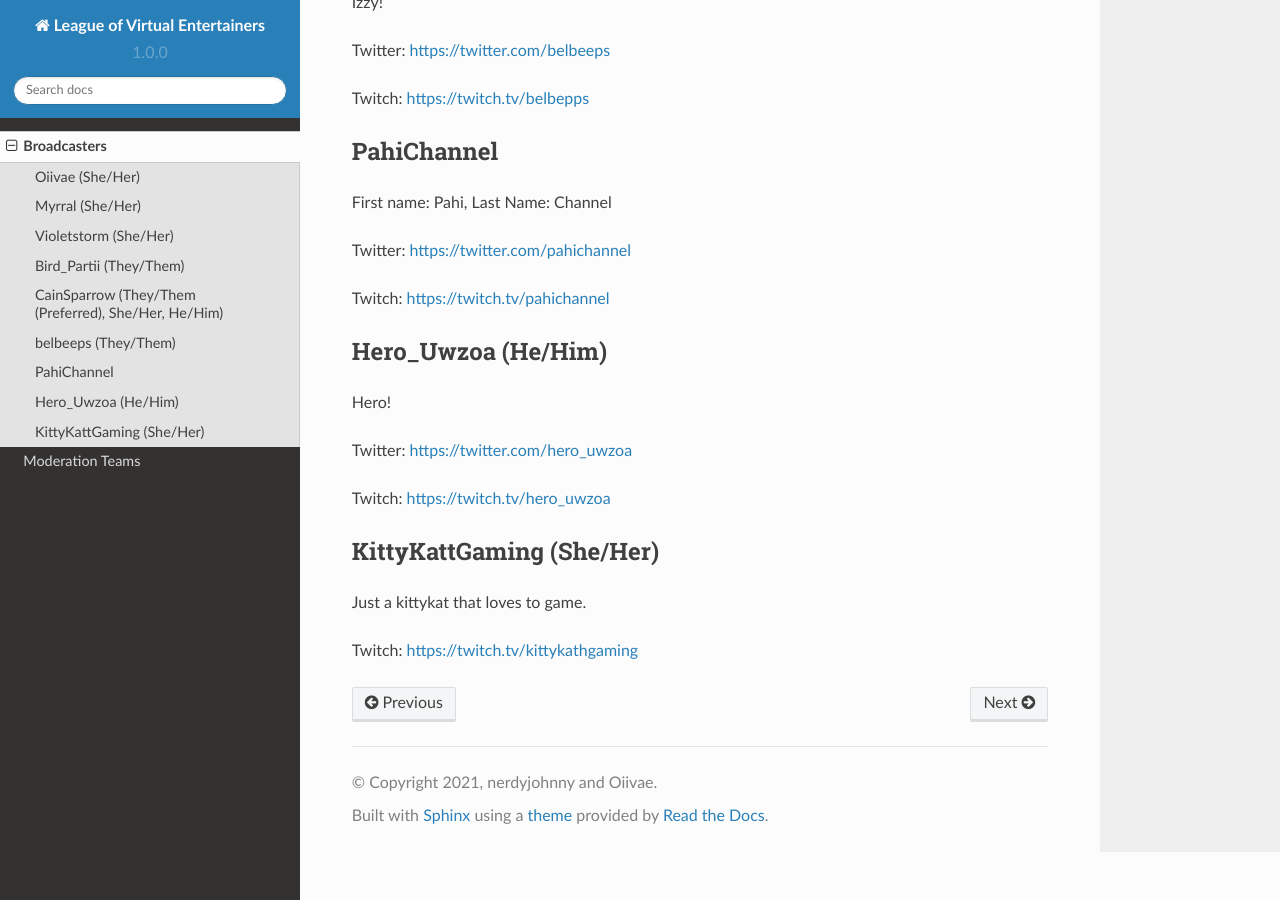
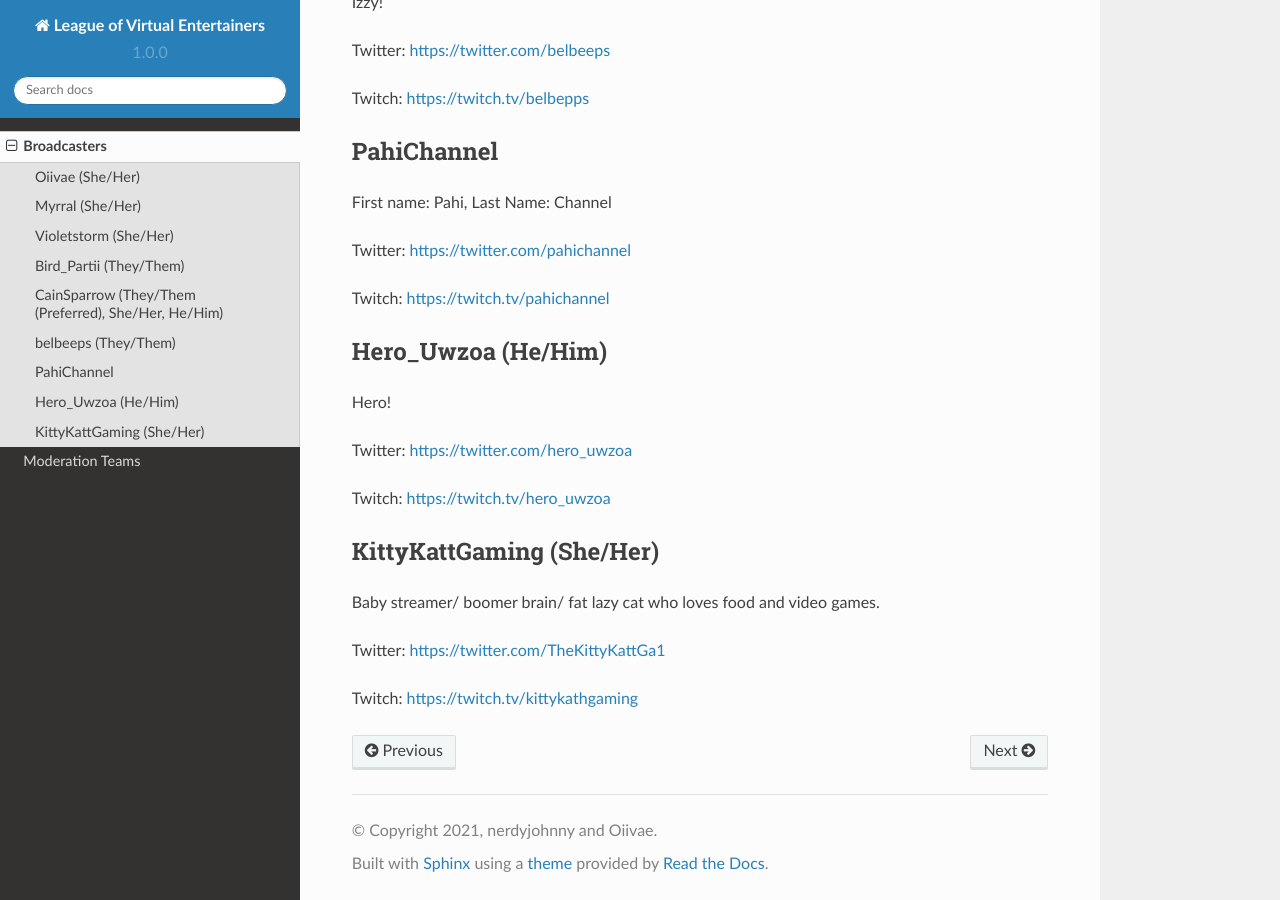
Before and after one commit to OiivaeCommunity/love, a Sphinx documentation site: the page built from docs/source/broadcasters.rst, in a window 1280 px wide and 900 px high, scrolled down 1393 px. Built offline with Sphinx 7.4.7 and the Read the Docs theme 2.0.0, drawn with Linux system fonts in a browser that asks for light colours.

Commit message:
Updated Kitty

```diff
--- a/docs/source/broadcasters.rst
+++ b/docs/source/broadcasters.rst
@@ -75,6 +75,8 @@ Twitch: https://twitch.tv/hero_uwzoa
 
 KittyKattGaming (She/Her)
 -----
-Just a kittykat that loves to game.
+Baby streamer/ boomer brain/ fat lazy cat who loves food and video games.
+
+Twitter: https://twitter.com/TheKittyKattGa1
 
 Twitch: https://twitch.tv/kittykathgaming
```
